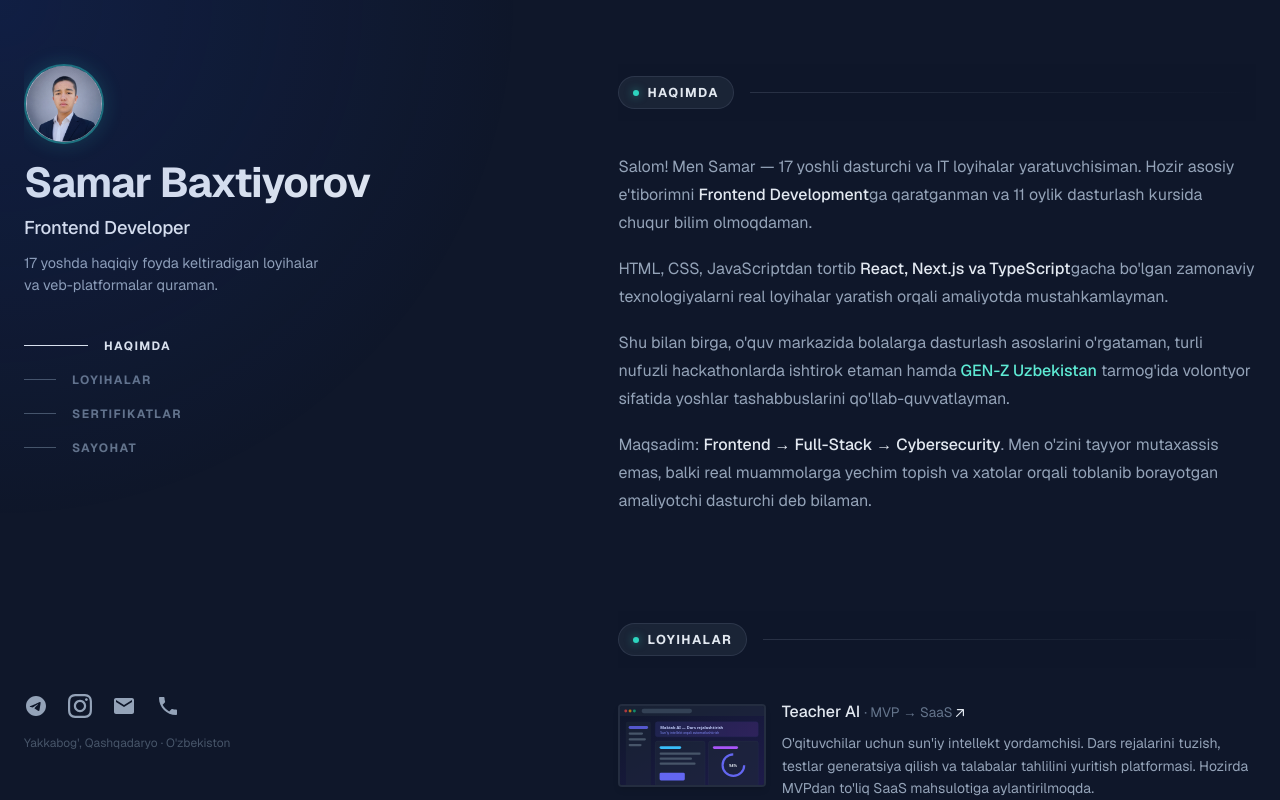
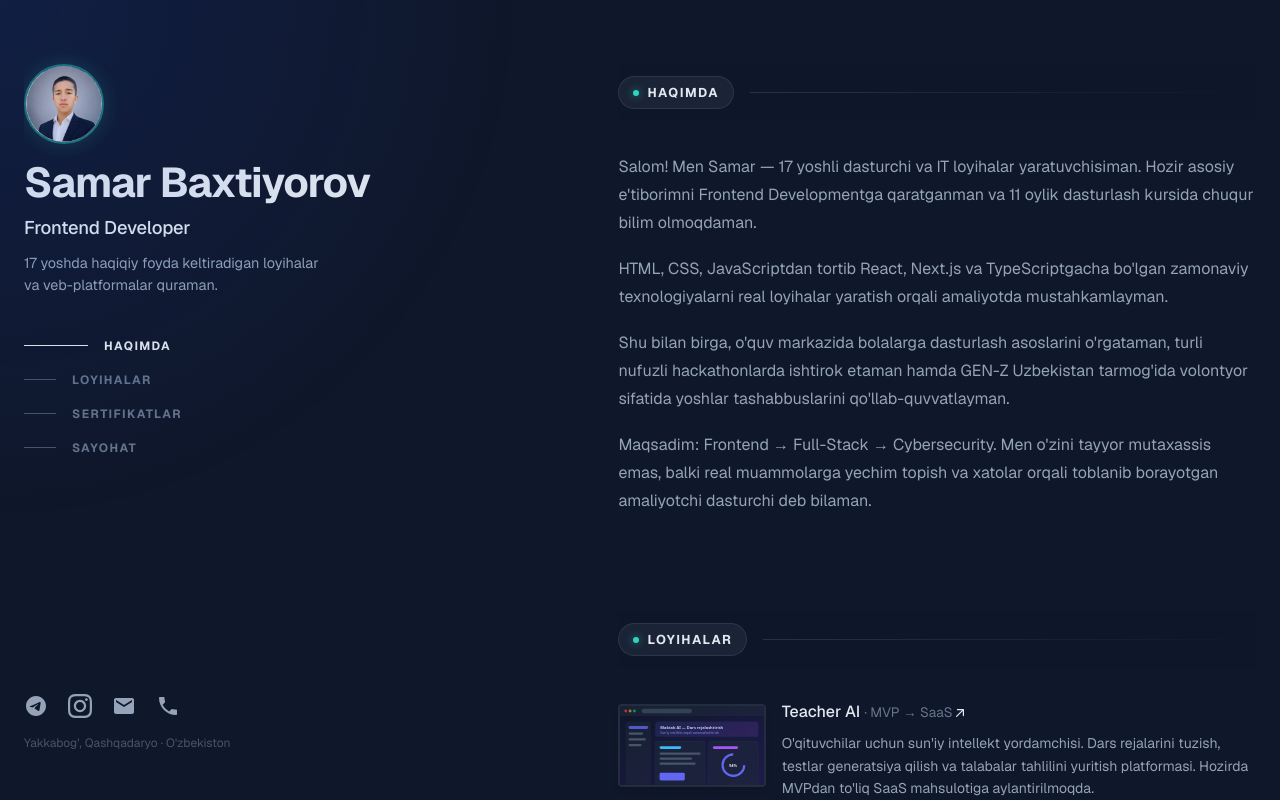
Before and after one commit to samar-me/camar-uz, a Next.js app: page / in a window 1280 px wide. Shown: the top 800 px of the page. Built offline with nearby package versions, Linux system fonts and the light colour scheme.

Commit message:
refactor: centralize all portfolio content into data/projects.ts for easy editing

```diff
--- a/app/page.tsx
+++ b/app/page.tsx
@@ -3,7 +3,7 @@
 import { useEffect, useState } from "react";
 import Cursor from "@/components/cursor";
 import Image from "next/image";
-import { projects, certificates, journey } from "@/data/projects";
+import { profile, projects, certificates, journey } from "@/data/projects";
 
 // ── MOUSE SPOTLIGHT (Brittany Chiang style) ──────────────────────────────────
 function Spotlight() {
@@ -95,8 +95,8 @@ export default function Home() {
                   className="transition duration-300 hover:border-teal-300 hover:shadow-[0_0_25px_rgba(45,212,191,0.35)]"
                 >
                   <Image
-                    src="/samar.png"
-                    alt="Samar Baxtiyorov"
+                    src={profile.avatar}
+                    alt={profile.name}
                     fill
                     priority
                     sizes="80px"
@@ -115,7 +115,7 @@ export default function Home() {
                 }}
               >
                 <a href="/" style={{ textDecoration: "none", color: "inherit" }}>
-                  Samar Baxtiyorov
+                  {profile.name}
                 </a>
               </h1>
               <h2
@@ -127,7 +127,7 @@ export default function Home() {
                   letterSpacing: "-0.01em",
                 }}
               >
-                Frontend Developer
+                {profile.role}
               </h2>
               <p
                 style={{
@@ -138,7 +138,7 @@ export default function Home() {
                   maxWidth: "300px",
                 }}
               >
-                17 yoshda haqiqiy foyda keltiradigan loyihalar va veb-platformalar quraman.
+                {profile.bio}
               </p>
 
               {/* Navigation Indicator Links */}
@@ -185,17 +185,17 @@ export default function Home() {
               </nav>
             </div>
 
-            {/* Bottom: Brittany Chiang style Social & Contact Icons */}
+            {/* Bottom: Social & Contact Icons */}
             <div style={{ marginTop: "auto", paddingTop: "24px" }}>
               <ul style={{ display: "flex", alignItems: "center", gap: "20px", listStyle: "none" }}>
                 {/* Telegram */}
                 <li>
                   <a
-                    href="https://t.me/camar_me"
+                    href={profile.contacts.telegram.url}
                     target="_blank"
                     rel="noreferrer noopener"
                     aria-label="Telegram"
-                    title="Telegram: @camar_me"
+                    title={`Telegram: ${profile.contacts.telegram.username}`}
                     className="block transition duration-200"
                     style={{ color: "#94a3b8" }}
                     onMouseEnter={(e) => ((e.currentTarget as HTMLElement).style.color = "#e2e8f0")}
@@ -210,11 +210,11 @@ export default function Home() {
                 {/* Instagram */}
                 <li>
                   <a
-                    href="https://instagram.com/camar.me"
+                    href={profile.contacts.instagram.url}
                     target="_blank"
                     rel="noreferrer noopener"
                     aria-label="Instagram"
-                    title="Instagram: @camar.me"
+                    title={`Instagram: ${profile.contacts.instagram.username}`}
                     className="block transition duration-200"
                     style={{ color: "#94a3b8" }}
                     onMouseEnter={(e) => ((e.currentTarget as HTMLElement).style.color = "#e2e8f0")}
@@ -229,9 +229,9 @@ export default function Home() {
                 {/* Email */}
                 <li>
                   <a
-                    href="mailto:camarbakhtiyarov@gmail.com"
+                    href={`mailto:${profile.contacts.email}`}
                     aria-label="Email"
-                    title="camarbakhtiyarov@gmail.com"
+                    title={profile.contacts.email}
                     className="block transition duration-200"
                     style={{ color: "#94a3b8" }}
                     onMouseEnter={(e) => ((e.currentTarget as HTMLElement).style.color = "#e2e8f0")}
@@ -246,9 +246,9 @@ export default function Home() {
                 {/* Phone */}
                 <li>
                   <a
-                    href="tel:+998200191809"
+                    href={`tel:${profile.contacts.phoneRaw}`}
                     aria-label="Telefon"
-                    title="+998 20 019 18 09"
+                    title={profile.contacts.phone}
                     className="block transition duration-200"
                     style={{ color: "#94a3b8" }}
                     onMouseEnter={(e) => ((e.currentTarget as HTMLElement).style.color = "#e2e8f0")}
@@ -261,7 +261,7 @@ export default function Home() {
                 </li>
               </ul>
               <p style={{ color: "#475569", fontSize: "0.75rem", marginTop: "16px" }}>
-                Yakkabog&apos;, Qashqadaryo · O&apos;zbekiston
+                {profile.location}
               </p>
             </div>
           </header>
@@ -273,32 +273,11 @@ export default function Home() {
             <section id="about" className="section-block" aria-label="Haqimda">
               <SectionHeader label="Haqimda" />
               <div style={{ display: "flex", flexDirection: "column", gap: "18px" }}>
-                <p style={{ fontSize: "1rem", lineHeight: "1.75", color: "#94a3b8" }}>
-                  Salom! Men Samar — 17 yoshli dasturchi va IT loyihalar yaratuvchisiman. Hozir asosiy e&apos;tiborimni{" "}
-                  <span style={{ color: "#e2e8f0", fontWeight: 500 }}>Frontend Development</span>ga qaratganman va 11 oylik dasturlash kursida chuqur bilim olmoqdaman.
-                </p>
-                <p style={{ fontSize: "1rem", lineHeight: "1.75", color: "#94a3b8" }}>
-                  HTML, CSS, JavaScriptdan tortib{" "}
-                  <span style={{ color: "#e2e8f0", fontWeight: 500 }}>React, Next.js va TypeScript</span>gacha bo&apos;lgan zamonaviy texnologiyalarni real loyihalar yaratish orqali amaliyotda mustahkamlayman.
-                </p>
-                <p style={{ fontSize: "1rem", lineHeight: "1.75", color: "#94a3b8" }}>
-                  Shu bilan birga, o&apos;quv markazida bolalarga dasturlash asoslarini o&apos;rgataman, turli nufuzli hackathonlarda ishtirok etaman hamda{" "}
-                  <a
-                    href="https://t.me/camar_me"
-                    target="_blank"
-                    rel="noreferrer noopener"
-                    style={{ color: "#5eead4", textDecoration: "none", fontWeight: 500 }}
-                    onMouseEnter={(e) => ((e.currentTarget as HTMLElement).style.textDecoration = "underline")}
-                    onMouseLeave={(e) => ((e.currentTarget as HTMLElement).style.textDecoration = "none")}
-                  >
-                    GEN-Z Uzbekistan
-                  </a>{" "}
-                  tarmog&apos;ida volontyor sifatida yoshlar tashabbuslarini qo&apos;llab-quvvatlayman.
-                </p>
-                <p style={{ fontSize: "1rem", lineHeight: "1.75", color: "#94a3b8" }}>
-                  Maqsadim:{" "}
-                  <span style={{ color: "#e2e8f0", fontWeight: 500 }}>Frontend → Full-Stack → Cybersecurity</span>. Men o&apos;zini tayyor mutaxassis emas, balki real muammolarga yechim topish va xatolar orqali toblanib borayotgan amaliyotchi dasturchi deb bilaman.
-                </p>
+                {profile.aboutParagraphs.map((paragraph, idx) => (
+                  <p key={idx} style={{ fontSize: "1rem", lineHeight: "1.75", color: "#94a3b8" }}>
+                    {paragraph}
+                  </p>
+                ))}
               </div>
             </section>
 
@@ -313,7 +292,7 @@ export default function Home() {
                       {/* Hover Highlight Box */}
                       <div className="absolute -inset-x-4 -inset-y-4 z-0 hidden rounded-md transition motion-reduce:transition-none lg:-inset-x-6 lg:block lg:group-hover:bg-slate-800/50 lg:group-hover:shadow-[inset_0_1px_0_0_rgba(148,163,184,0.1)] lg:group-hover:drop-shadow-lg" />
 
-                      {/* Project Preview Image (Brittany style left thumbnail) */}
+                      {/* Project Preview Image */}
                       <div className="z-10 sm:order-1 sm:col-span-2 sm:translate-y-1">
                         <div
                           className="relative aspect-video w-full rounded border-2 border-slate-200/10 transition group-hover:border-slate-200/30 overflow-hidden bg-slate-900 shadow-md"
@@ -393,7 +372,7 @@ export default function Home() {
                       {/* Hover Highlight Box */}
                       <div className="absolute -inset-x-4 -inset-y-4 z-0 hidden rounded-md transition motion-reduce:transition-none lg:-inset-x-6 lg:block lg:group-hover:bg-slate-800/50 lg:group-hover:shadow-[inset_0_1px_0_0_rgba(148,163,184,0.1)] lg:group-hover:drop-shadow-lg" />
 
-                      {/* Left: Date & Badge Icon */}
+                      {/* Left: Date & Location */}
                       <div className="z-10 sm:col-span-2">
                         <p style={{ color: "#64748b", fontSize: "0.75rem", fontWeight: 600, letterSpacing: "0.05em", textTransform: "uppercase", paddingTop: "2px" }}>
                           {cert.date}
@@ -512,7 +491,7 @@ export default function Home() {
   );
 }
 
-// ── SECTION HEADER (Always visible with clear separation) ───────────────────
+// ── SECTION HEADER ───────────────────────────────────────────────────────────
 function SectionHeader({ label }: { label: string }) {
   return (
     <div className="section-header-wrap">
--- a/data/projects.ts
+++ b/data/projects.ts
@@ -1,3 +1,30 @@
+export const profile = {
+  name: "Samar Baxtiyorov",
+  role: "Frontend Developer",
+  avatar: "/samar.png",
+  bio: "17 yoshda haqiqiy foyda keltiradigan loyihalar va veb-platformalar quraman.",
+  location: "Yakkabog', Qashqadaryo · O'zbekiston",
+  contacts: {
+    telegram: {
+      username: "@camar_me",
+      url: "https://t.me/camar_me",
+    },
+    instagram: {
+      username: "@camar.me",
+      url: "https://instagram.com/camar.me",
+    },
+    email: "camarbakhtiyarov@gmail.com",
+    phone: "+998 20 019 18 09",
+    phoneRaw: "+998200191809",
+  },
+  aboutParagraphs: [
+    "Salom! Men Samar — 17 yoshli dasturchi va IT loyihalar yaratuvchisiman. Hozir asosiy e'tiborimni Frontend Developmentga qaratganman va 11 oylik dasturlash kursida chuqur bilim olmoqdaman.",
+    "HTML, CSS, JavaScriptdan tortib React, Next.js va TypeScriptgacha bo'lgan zamonaviy texnologiyalarni real loyihalar yaratish orqali amaliyotda mustahkamlayman.",
+    "Shu bilan birga, o'quv markazida bolalarga dasturlash asoslarini o'rgataman, turli nufuzli hackathonlarda ishtirok etaman hamda GEN-Z Uzbekistan tarmog'ida volontyor sifatida yoshlar tashabbuslarini qo'llab-quvvatlayman.",
+    "Maqsadim: Frontend → Full-Stack → Cybersecurity. Men o'zini tayyor mutaxassis emas, balki real muammolarga yechim topish va xatolar orqali toblanib borayotgan amaliyotchi dasturchi deb bilaman.",
+  ],
+};
+
 export const projects = [
   {
     id: "teacher-ai",
```
